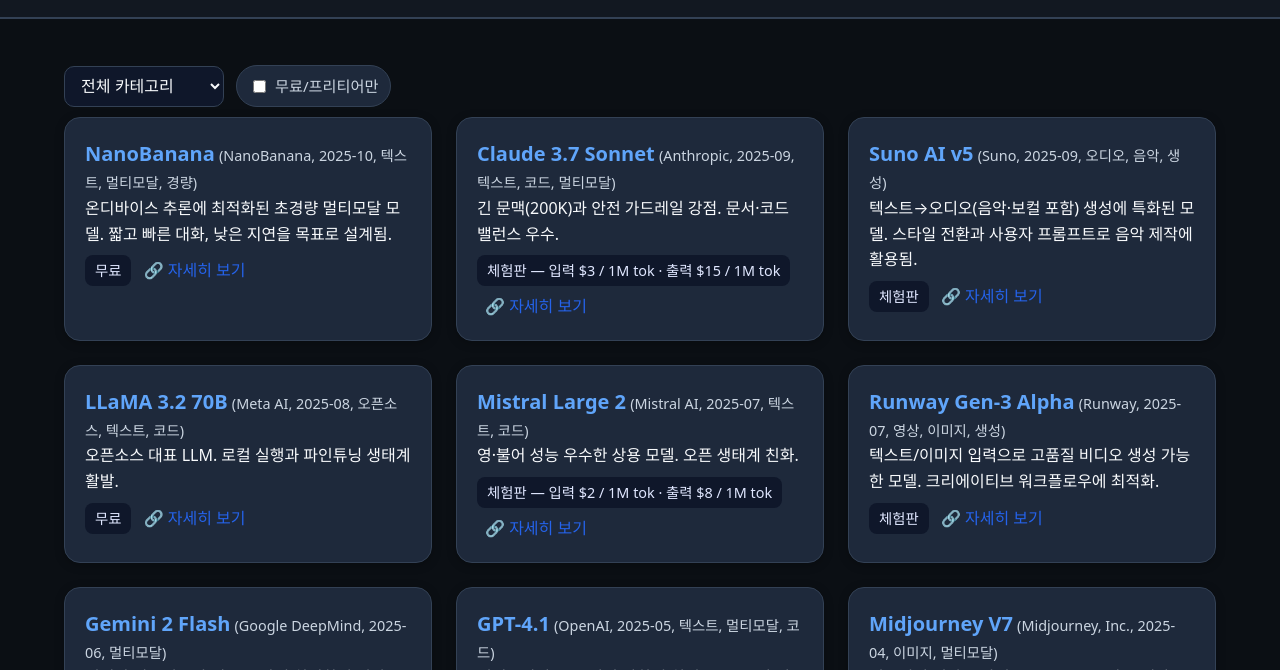
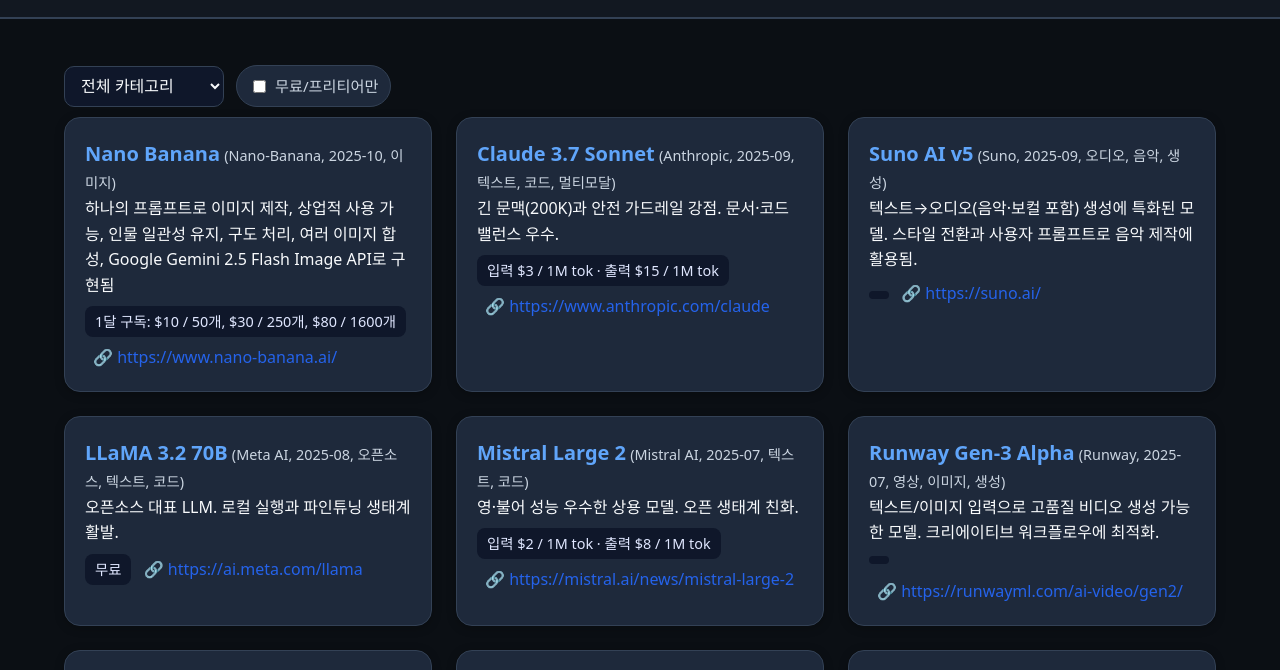
Before and after one commit to chaebinkim25/chaebinkim25.github.io, a plain HTML site: page index.html in a window 1280 px wide. Shown: the part 69-739 px from the top of the page. Drawn offline with Linux system fonts and the light colour scheme.

Commit message:
Nano banana 업데이트

```diff
--- a/app.js
+++ b/app.js
@@ -7,15 +7,42 @@
 
 let ALL_MODELS = [];
 
+// ✅ 카테고리 매칭 헬퍼 (이미지/영상 ⇄ 이미지/비디오 포함)
+function categoryMatches(selected, rawCat){
+  if(!selected) return true;
+  if(!rawCat) return false;
+
+  // 모델의 카테고리를 배열로 정규화
+  const modelCats = (Array.isArray(rawCat) ? rawCat : [rawCat])
+    .filter(Boolean)
+    .map(s => String(s).trim().toLowerCase());
+
+  const sel = String(selected).trim().toLowerCase();
+
+  // '이미지/영상' 선택 시 허용 토큰(한/영, 변형 포함)
+  if (sel === '이미지/영상' || sel === 'image/video' || sel === 'media') {
+    const accept = new Set([
+      '이미지','영상','비디오','이미지/영상',
+      'image','video','image/video','multimodal','multi-modal','multi modal'
+    ]);
+    return modelCats.some(c => accept.has(c));
+  }
+
+  // 그 외는 정확/포함 매칭(배열이면 includes, 문자열이면 동일)
+  return modelCats.includes(sel);
+}
+
 function formatPrice(p){
   if(!p) return '가격 정보 없음';
-  const fr = p.free ? '무료' : (p.trial ? '체험판' : '유료');
+  const fr = p.free ? '무료' : '유료';
+  if(p.free) return fr;
   const parts = [];
+  if(p.subscription) parts.push(`1달 구독: ${p.subscription}`);
   if(p.input) parts.push(`입력 ${p.input}`);
   if(p.output) parts.push(`출력 ${p.output}`);
   if(p.image) parts.push(`이미지 ${p.image}`);
   if(p.audio) parts.push(`오디오 ${p.audio}`);
-  return [fr, parts.join(' · ')].filter(Boolean).join(' — ');
+  return [parts.join(' · ')].filter(Boolean).join(' — ');
 }
 
 function renderModels(){
@@ -25,7 +52,7 @@
   const freeOnly = els.aiFreeOnly?.checked;
   box.innerHTML = '';
   const items = ALL_MODELS.filter(m=>{
-    const okCat = !cat || (Array.isArray(m.category) ? m.category.includes(cat) : m.category===cat);
+    const okCat = categoryMatches(cat, m.category);
     const okFree = !freeOnly || (!!m.price?.free || (m.price?.trial===true));
     return okCat && okFree;
   });
@@ -39,7 +66,7 @@
       <b>${m.name}</b> <small>(${m.org}${m.date?`, ${m.date}`:''}${cats?`, ${cats}`:''})</small><br>
       ${m.desc || ''}<br>
       <span class="pill">${price}</span>
-      <a href="${m.url}" target="_blank" style="margin-left:8px">🔗 자세히 보기</a>
+      <a href="${m.url}" target="_blank" style="margin-left:8px">🔗 ${m.url}</a>
     `;
     box.appendChild(div);
   }
--- a/index.html
+++ b/index.html
@@ -18,12 +18,12 @@
       <div class="flex" style="margin:6px 0 10px 0">
         <select id="aiCatFilter" class="input" style="max-width:180px">
           <option value="">전체 카테고리</option>
+          <option>오픈소스</option>
           <option>텍스트</option>
           <option>코드</option>
-          <option>비전</option>
+          <option>이미지/영상</option>
           <option>오디오/음성</option>
           <option>멀티모달</option>
-          <option>오픈소스</option>
         </select>
         <label class="tag"><input id="aiFreeOnly" type="checkbox">무료/프리티어만</label>
       </div>
--- a/models.json
+++ b/models.json
@@ -1,12 +1,12 @@
 [
   {
-    "name": "NanoBanana",
-    "org": "NanoBanana",
+    "name": "Nano Banana",
+    "org": "Nano-Banana",
     "date": "2025-10",
-    "category": ["텍스트", "멀티모달", "경량"],
-    "desc": "온디바이스 추론에 최적화된 초경량 멀티모달 모델. 짧고 빠른 대화, 낮은 지연을 목표로 설계됨.",
-    "url": "https://nanobanana.ai",
-    "price": { "free": true, "trial": false }
+    "category": ["이미지"],
+    "desc": "하나의 프롬프트로 이미지 제작, 상업적 사용 가능, 인물 일관성 유지, 구도 처리, 여러 이미지 합성, Google Gemini 2.5 Flash Image API로 구현됨",
+    "url": "https://www.nano-banana.ai/",
+    "price": { "free": false, "trial": true, "subscription": "$10 / 50개, $30 / 250개, $80 / 1600개"}
   },
   {
     "name": "Claude 3.7 Sonnet",
```
